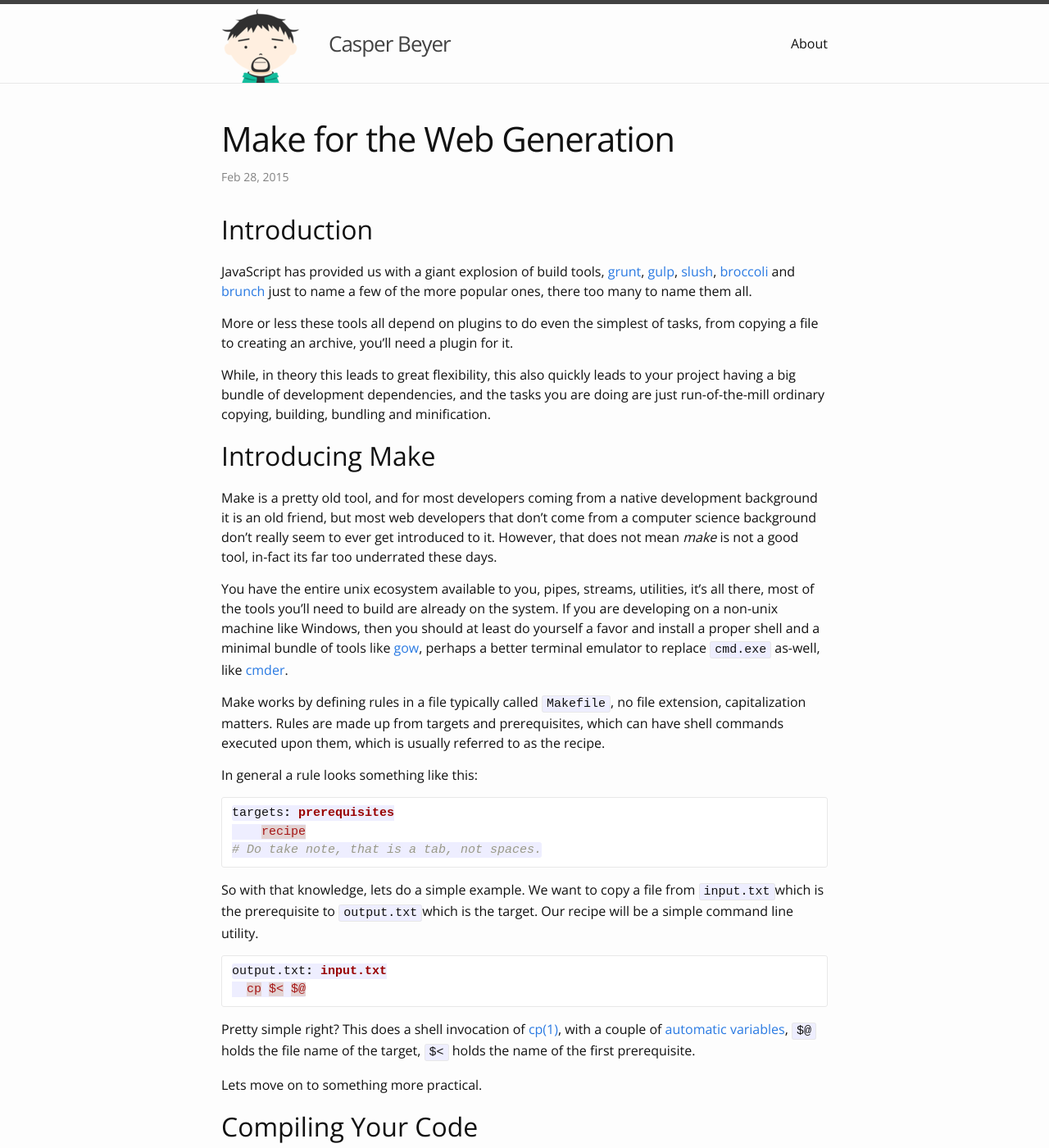
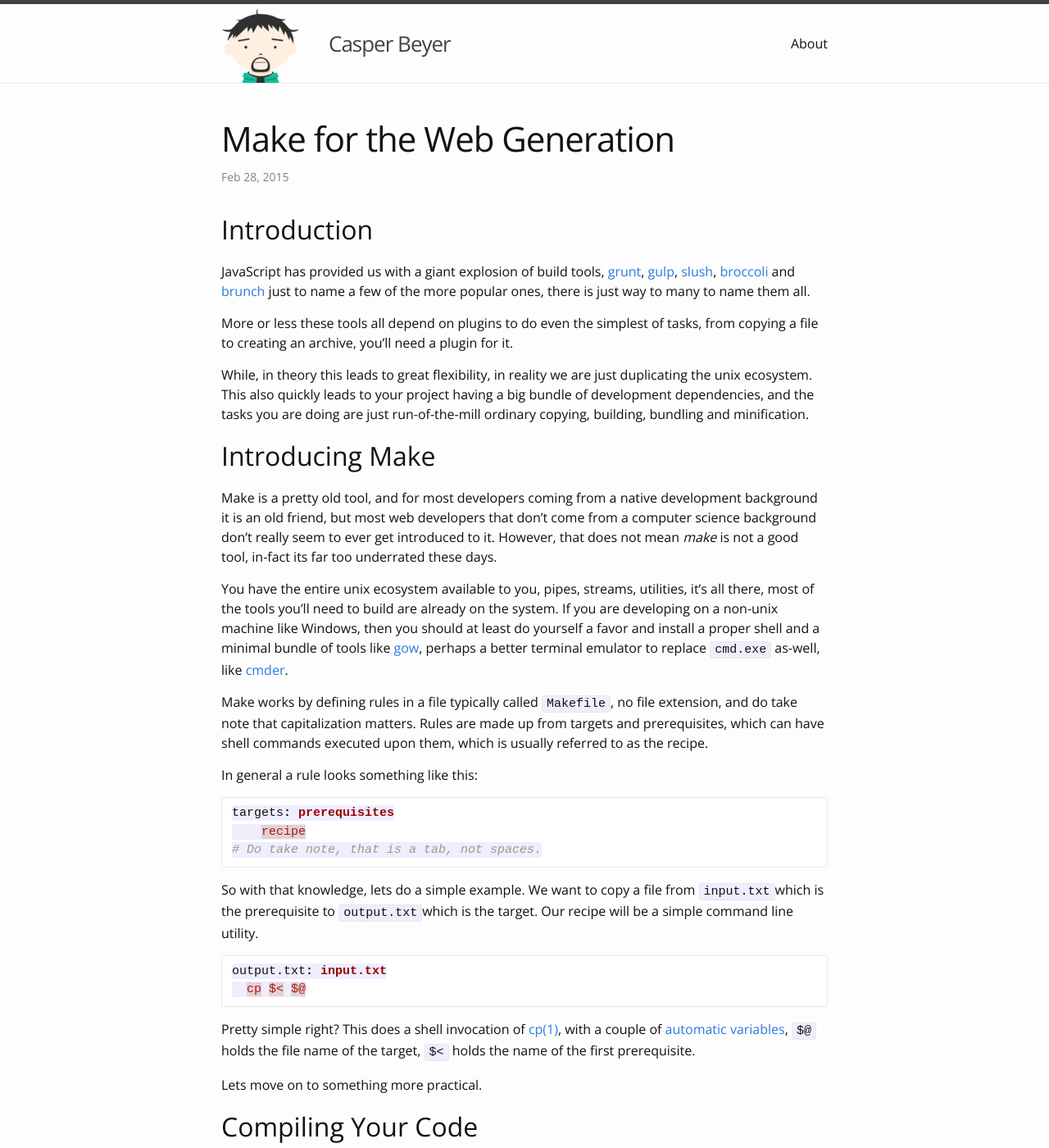
Before and after one commit to caspervonb/caspervonb.github.bak, a Jekyll site: the page built from _posts/2015-02-28-make-for-the-web-generation.markdown, in a window 1280 px wide and 1400 px high. Shown: the whole window at 82% size. Built offline with Jekyll 4.4.1, drawn with Linux system fonts in a browser that asks for light colours; Markdown is read by kramdown in place of the engine named in the settings; some of the changed text lies outside the part shown.

Commit message:
Update 2015-02-28-make-for-the-web-generation.markdown

````diff
--- a/_posts/2015-02-28-make-for-the-web-generation.markdown
+++ b/_posts/2015-02-28-make-for-the-web-generation.markdown
@@ -5,18 +5,18 @@
 ---
 
 ## Introduction
-JavaScript has provided us with a giant explosion of build tools, [grunt][grunt], [gulp][gulp], [slush][slush], [broccoli][broccoli] and [brunch][brunch] just to name a few of the more popular ones, there too many to name them all.
+JavaScript has provided us with a giant explosion of build tools, [grunt][grunt], [gulp][gulp], [slush][slush], [broccoli][broccoli] and [brunch][brunch] just to name a few of the more popular ones, there is just way to many to name them all.
 
 More or less these tools all depend on plugins to do even the simplest of tasks, from copying a file to creating an archive, you'll need a plugin for it.
 
-While, in theory this leads to great flexibility, this also quickly leads to your project having a big bundle of development dependencies, and the tasks you are doing are just run-of-the-mill ordinary copying, building, bundling and minification.
+While, in theory this leads to great flexibility, in reality we are just duplicating the unix ecosystem. This also quickly leads to your project having a big bundle of development dependencies, and the tasks you are doing are just run-of-the-mill ordinary copying, building, bundling and minification.
 
 ## Introducing Make
 Make is a pretty old tool, and for most developers coming from a native development background it is an old friend, but most web developers that don't come from a computer science background don't really seem to ever get introduced to it. However, that does not mean *make* is not a good tool, in-fact its far too underrated these days.
 
 You have the entire unix ecosystem available to you, pipes, streams, utilities, it's all there, most of the tools you'll need to build are already on the system. If you are developing on a non-unix machine like Windows, then you should at least do yourself a favor and install a proper shell and a minimal bundle of tools like [gow][gow], perhaps a better terminal emulator to replace `cmd.exe` as-well, like [cmder][cmder].
 
-Make works by defining rules in a file typically called `Makefile`, no file extension, capitalization matters. Rules are made up from targets and prerequisites, which can have shell commands executed upon them, which is usually referred to as the recipe.
+Make works by defining rules in a file typically called `Makefile`, no file extension, and do take note that capitalization matters. Rules are made up from targets and prerequisites, which can have shell commands executed upon them, which is usually referred to as the recipe.
 
 In general a rule looks something like this:
 ```make
@@ -108,6 +108,11 @@
   $(OPT) OPTFLAGS -o $< $@
 ```
 
+## Conclusion
+Make has a bit of a undeserved reputation for being hard to understand, it is not that different from shell scripting. In my opinion the syntax is clear and concise, you get free interop with everything, it has streaming, it has pipes, it has a big ecosystem called *unix*, so with that said. **Viva la revolución, write a makefile today!**
+
+Feel free to hate on make at me via [@caspervonb on Twitter](http://twitter.com/caspervonb)
+
 [grunt]: http://gruntjs.com/ "Grunt"
 [gulp]: http://gulpjs.com/ "Gulp"
 [slush]: http://slushjs.github.io/#/ "Slush"
````
